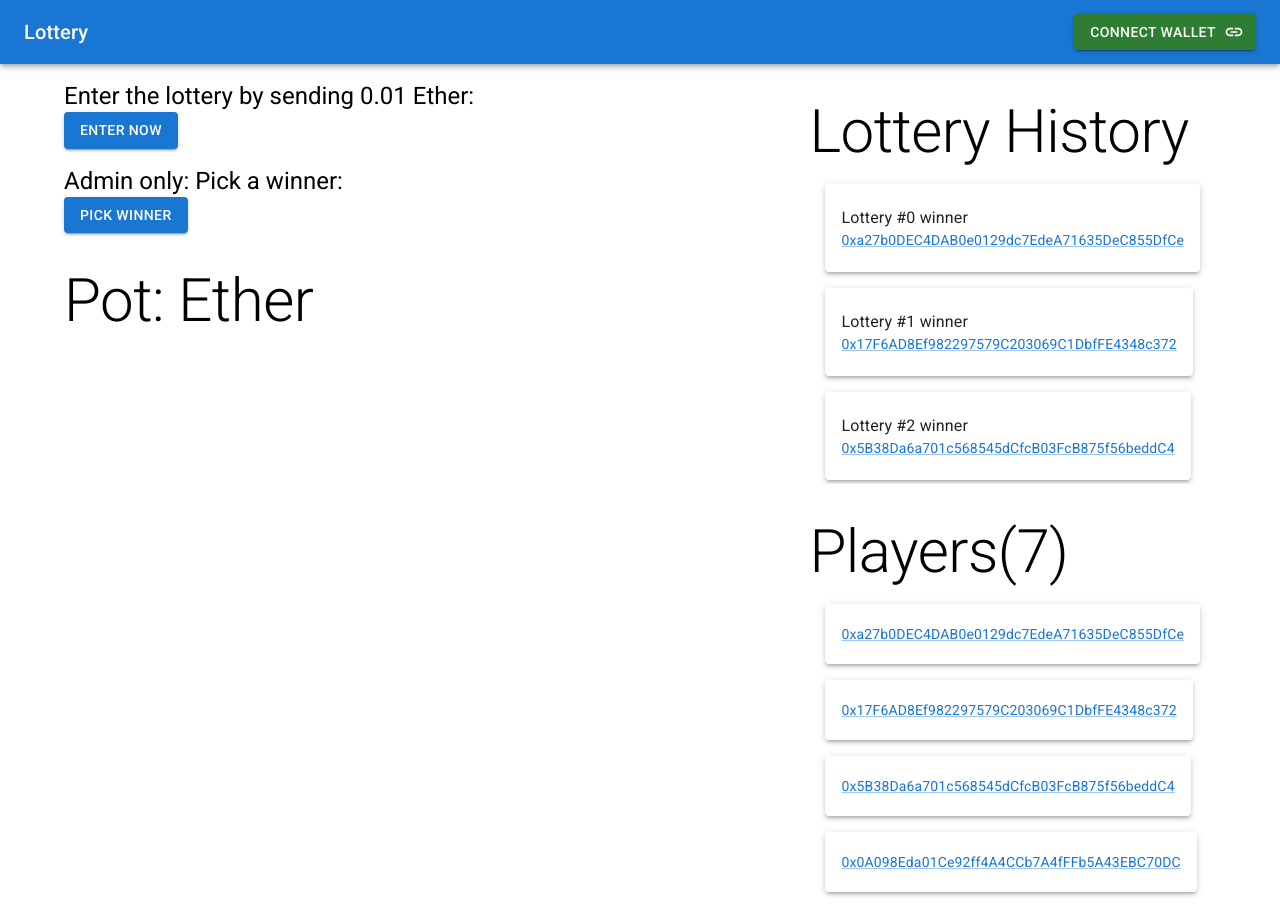
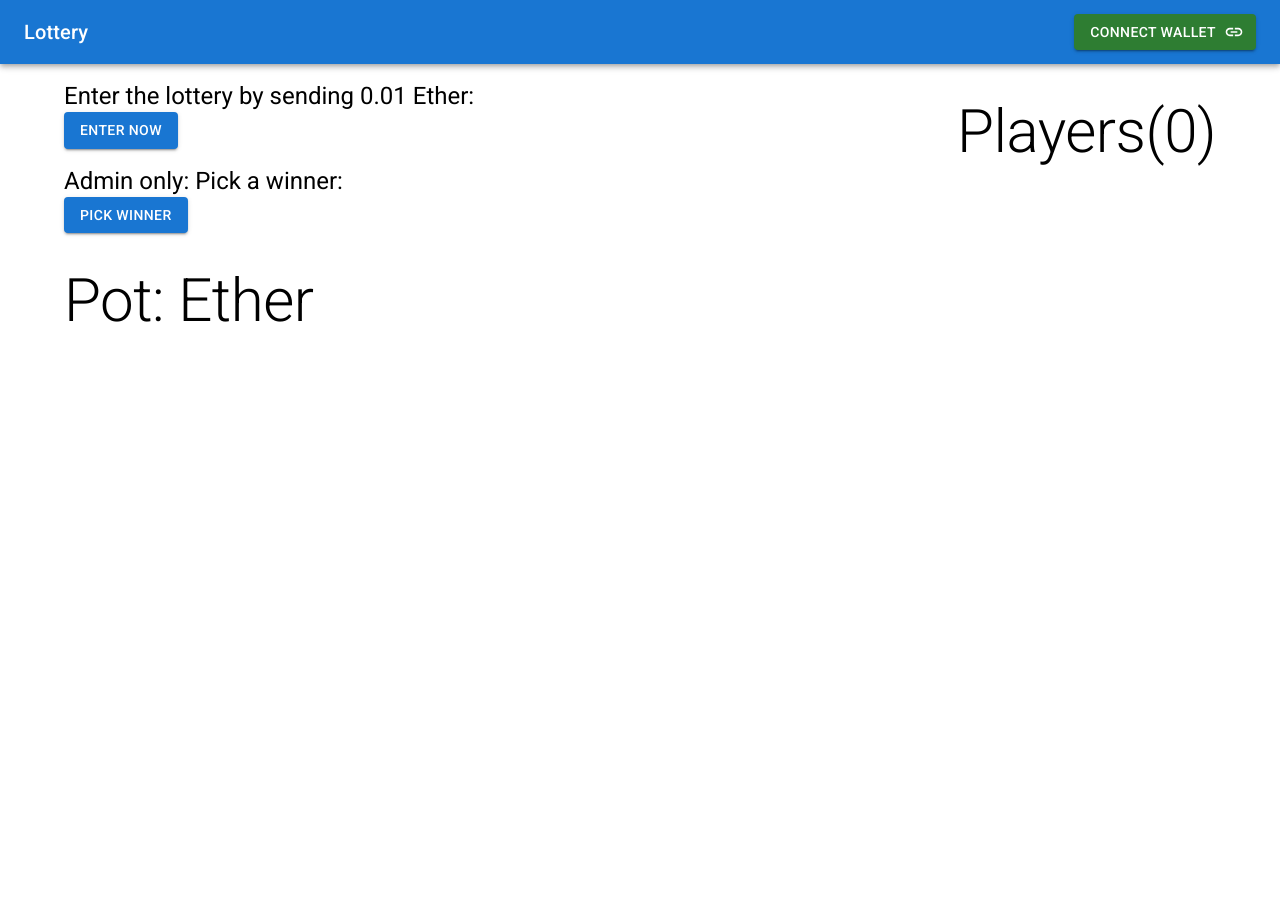
Before and after one commit to hristova23/lottery-react-dapp, a React (Create React App) app: page / in a window 1280 px wide. After the commit the page ends 800 px from the top, so only its background shows below. Built offline with nearby package versions, Linux system fonts and the light colour scheme.

Commit message:
enter lottery and view players functionality

```diff
--- a/src/App.js
+++ b/src/App.js
@@ -11,18 +11,39 @@ function App() {
   const [web3, setWeb3] = useState()
   const [address, setAddress] = useState()
   const [lcContract, setLcContract] = useState()
-  const [lotteryBalance, setLotteryBalance] = useState()
+  const [lotteryBalance, setBalance] = useState()
+  const [lotteryPlayers, setPlayers] = useState()
 
   useEffect(()=>{
     /* Check if local lottery contract exists */
     if(lcContract){
       getBalance()
+      getPlayers()
+      console.log(lotteryPlayers)
     }
-  },[lcContract, lotteryBalance])
+  },[lcContract])//recursive
 
   const getBalance = async () => {
     const balance = await lcContract.methods.getBalance().call() //using call since getBalance is read only func
-    setLotteryBalance(web3.utils.fromWei(balance, 'ether'))
+    setBalance(web3.utils.fromWei(balance, 'ether'))
+  }
+
+  const getPlayers = async () => {
+    const players = await lcContract.methods.getPlayers().call()
+    setPlayers(players)
+  }
+
+  const enterLotteryHandler = async () => {
+    try {
+      await lcContract.methods.enter().send({
+        from: address,
+        value: '15000000000000000',
+        gas: 300000,
+        gasPrice: null
+      })
+    } catch(err) {
+      console.log(err.message)
+    }
   }
 
   const connectWalletHandler = async () =>{
@@ -58,8 +79,8 @@ function App() {
     <Container maxWidth="lg">
       <Box>
         <Stack direction="row" spacing={2} justifyContent="space-between">
-          <Sidebar lotteryBalance={lotteryBalance}/>
-          <Rightbar/>
+          <Sidebar lotteryBalance={lotteryBalance} enterLotteryHandler={enterLotteryHandler}/>
+          <Rightbar players={lotteryPlayers}/>
         </Stack>
       </Box>
     </Container>
--- a/src/components/PlayersList.jsx
+++ b/src/components/PlayersList.jsx
@@ -1,23 +1,13 @@
 import { Link, List, ListItem, ListItemText, Paper, Typography } from '@mui/material'
 import React from 'react'
 
-const Players = [
-    "0xa27b0DEC4DAB0e0129dc7EdeA71635DeC855DfCe",
-    "0x17F6AD8Ef982297579C203069C1DbfFE4348c372",
-    "0x5B38Da6a701c568545dCfcB03FcB875f56beddC4",
-    "0x0A098Eda01Ce92ff4A4CCb7A4fFFb5A43EBC70DC",
-    "0x0A098Eda01Ce92ff4s4CCb7A4fFFb5A43EBC70DC",
-    "0x0A098Eaa01Ce92ff4A1CCb7A4fFFb5A43EBC70DC",
-    "0x0A098Eta01Ce92ff4A4CCb7A4fFFb5A43EBC70DC",
-]
-
-function PlayersList() {
+function PlayersList({players=[]}) {
   return (
     <>
     <Typography
         variant='h2'
         sx={{mt:4}}>
-        Players({Players.length})
+        Players({players.length})
     </Typography>
     <List sx={{
         maxHeight: 300,
@@ -25,8 +15,8 @@ function PlayersList() {
         borderRadius: 'sm',
         }}>
         {
-        Players.map((player) => (
-            <ListItem>
+        players.map((player, index) => (
+            <ListItem key={`${player}-${index}`}>
             <Paper elevation={3}>
                 <ListItemText
                 sx={{p:2}}
--- a/src/components/Rightbar.jsx
+++ b/src/components/Rightbar.jsx
@@ -1,13 +1,12 @@
-import { Box, Typography } from '@mui/material'
+import { Box } from '@mui/material'
 import React from 'react'
 import LotteryHistory from './LotteryHistory'
 import PlayersList from './PlayersList'
 
-function Rightbar() {
+function Rightbar({players}) {
   return (
     <Box sx={{ width: 'auto' }}>
-      <LotteryHistory />
-      <PlayersList />
+      <PlayersList players={players}/>
     </Box>
   )
 }
--- a/src/components/Sidebar.jsx
+++ b/src/components/Sidebar.jsx
@@ -1,12 +1,12 @@
 import { Box, Button, Typography } from '@mui/material'
 import React from 'react'
 
-function Sidebar({lotteryBalance}) {
+function Sidebar({lotteryBalance, enterLotteryHandler}) {
   return (
     <Box sx={{mt:4}}>
       <Box sx={{mt:2}}>
         <Typography variant='h5'>Enter the lottery by sending 0.01 Ether: </Typography>
-        <Button variant="contained">Enter now</Button>
+        <Button onClick={enterLotteryHandler} variant="contained">Enter now</Button>
       </Box>
       <Box sx={{mt:2}}>
         <Typography variant='h5'>Admin only: Pick a winner:</Typography>
```
